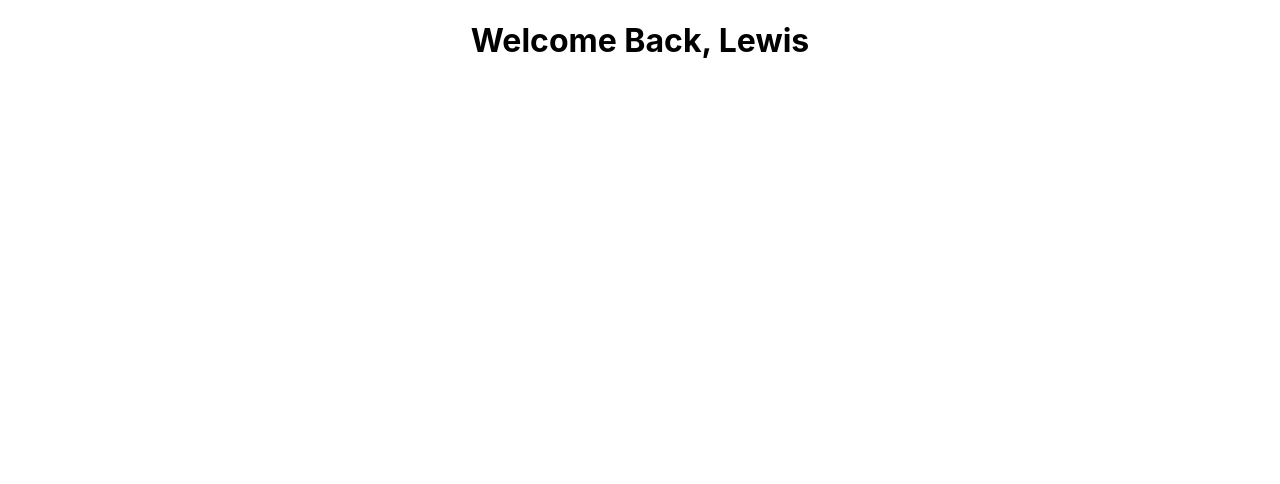
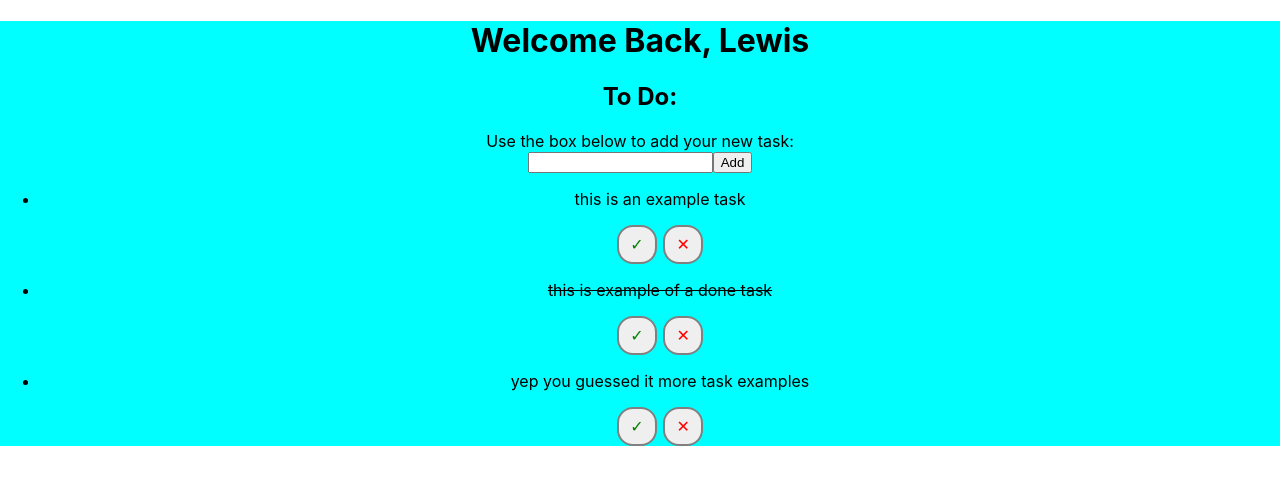
Before and after one commit to lewispricey/fe-todolist, a React (Create React App) app: page / in a window 1280 px wide. Shown: the top 484 px of the page. Built offline with nearby package versions, Linux system fonts and the light colour scheme.

Commit message:
adds the done toggle and delete functionality

```diff
--- a/src/App.css
+++ b/src/App.css
@@ -1,38 +1,26 @@
 .App {
-  text-align: center;
+    text-align: center;
+  ;
+  background-color: aqua;
 }
 
-.App-logo {
-  height: 40vmin;
-  pointer-events: none;
+.done {
+  text-decoration: line-through;
 }
 
-@media (prefers-reduced-motion: no-preference) {
-  .App-logo {
-    animation: App-logo-spin infinite 20s linear;
-  }
+.list-btn {
+  font-size: 1rem;
+  padding: 0.5rem 0.7rem;
+  border-radius: 1rem;
+  border-style: solid;
+  border-color: grey;
+  margin: 0rem 0.2rem;
 }
 
-.App-header {
-  background-color: #282c34;
-  min-height: 100vh;
-  display: flex;
-  flex-direction: column;
-  align-items: center;
-  justify-content: center;
-  font-size: calc(10px + 2vmin);
-  color: white;
+.done-btn {
+  color: green;
 }
 
-.App-link {
-  color: #61dafb;
+.delete-btn {
+  color: red;
 }
-
-@keyframes App-logo-spin {
-  from {
-    transform: rotate(0deg);
-  }
-  to {
-    transform: rotate(360deg);
-  }
-}
--- a/src/App.jsx
+++ b/src/App.jsx
@@ -1,10 +1,14 @@
-import logo from './logo.svg';
 import './App.css';
+import Title from './components/Title';
+import ToDoHeading from './components/Todo-heading';
+import TaskList from './components/Tasklist';
 
 function App() {
   return (
     <div className="App">
-      <h1>Welcome Back, Lewis</h1>
+      <Title />
+      <ToDoHeading />
+      <TaskList />
     </div>
   );
 }
--- /dev/null
+++ b/src/components/Adder.jsx
@@ -0,0 +1,14 @@
+const Adder = () => {
+    return (
+        <>
+        <form action="">
+        <label htmlFor="task-box">Use the box below to add your new task:</label>
+        <br></br>
+        <input id="task-box" type="text" />
+        <button>Add</button>
+        </form>
+        </>
+    )
+}
+
+export default Adder
--- /dev/null
+++ b/src/components/DeleteBtn.jsx
@@ -0,0 +1,12 @@
+const DeleteBtn = ({setTask, currentTask}) => {
+
+        return (
+        <button onClick={() => {
+            setTask((curTasks) => {
+                return curTasks.filter((item) => item.task !== currentTask)
+            })
+        }} className="list-btn delete-btn">✕</button>
+    )
+}
+
+export default DeleteBtn
--- /dev/null
+++ b/src/components/TaskItem.jsx
@@ -0,0 +1,16 @@
+const TaskItem = ({item}) => {
+    return (
+        <>
+            <ul>
+                <li key={item.task}>
+                    {item.done ? <p className="done">{item.task}</p> : <p>{item.task}</p>}
+                    <button className="list-btn done-btn">✓</button>
+                    <button className="list-btn delete-btn">✕</button>
+                </li>
+            </ul>
+        </>
+
+    )
+}
+
+export default TaskItem
--- /dev/null
+++ b/src/components/Tasklist.jsx
@@ -0,0 +1,37 @@
+import {useState} from 'react'
+import Adder from "./Adder";
+import DeleteBtn from './DeleteBtn';
+// import TaskItem from './TaskItem';
+
+const tempStates = [{task: "this is an example task", done: false}, {task: "this is example of a done task", done: true}, {task: "yep you guessed it more task examples", done: false}]
+
+const TaskList = () => {
+    const [tasks, setTasks] = useState(tempStates)
+
+    const toggleDone = (index) => {
+        const newTaskList = [...tasks]
+        newTaskList[index].done ? newTaskList[index].done = false : newTaskList[index].done = true
+        setTasks(newTaskList)
+    }
+
+    const TaskItem = ({item, index}) => {
+        return (
+            <>
+                <li key={item.task}>
+                    {item.done ? <p className="done">{item.task}</p> : <p>{item.task}</p>}
+                    <button onClick={() => toggleDone(index)} className="list-btn done-btn">✓</button>
+                    <DeleteBtn setTask={setTasks} currentTask={item.task}/>
+                </li>
+            </>
+        )
+    }
+
+    return(
+        <>
+        <Adder />
+        <ul>{tasks.map((task, index) => <TaskItem item={task} index={index}/>)}</ul>
+        </>
+    )
+}
+
+export default TaskList
--- /dev/null
+++ b/src/components/Title.jsx
@@ -0,0 +1,5 @@
+const Title = () => {
+    return <h1>Welcome Back, Lewis</h1>
+}
+
+export default Title
--- /dev/null
+++ b/src/components/Todo-heading.jsx
@@ -0,0 +1,5 @@
+const ToDoHeading = () => {
+    return <h2>To Do:</h2>
+}
+
+export default ToDoHeading
```
